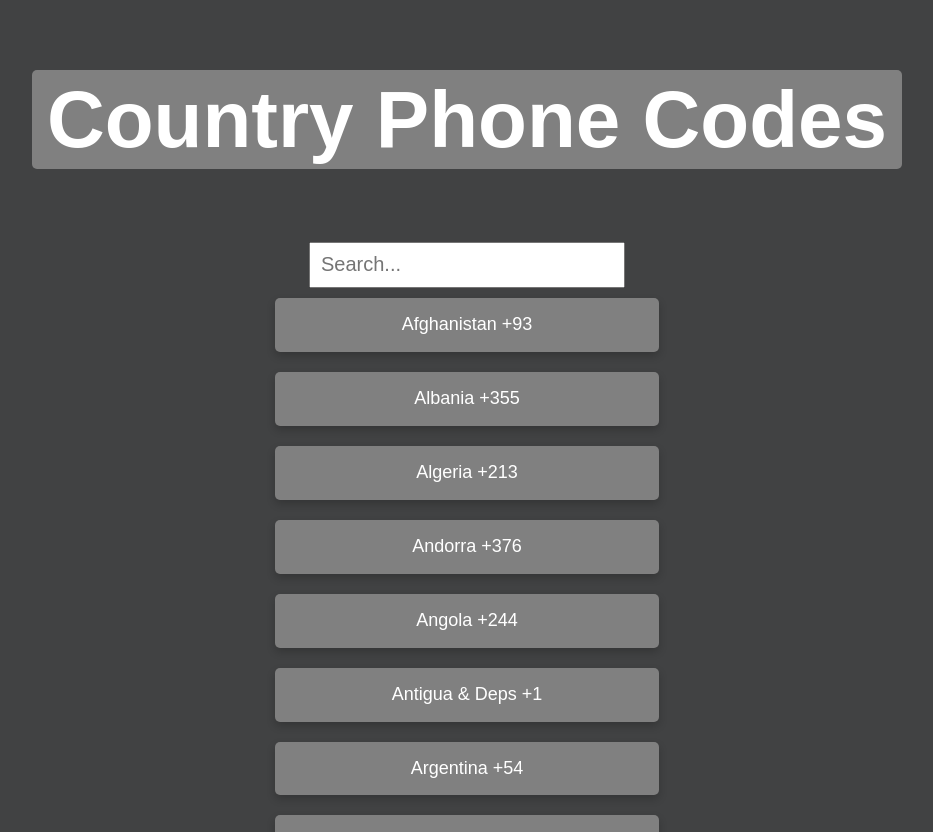
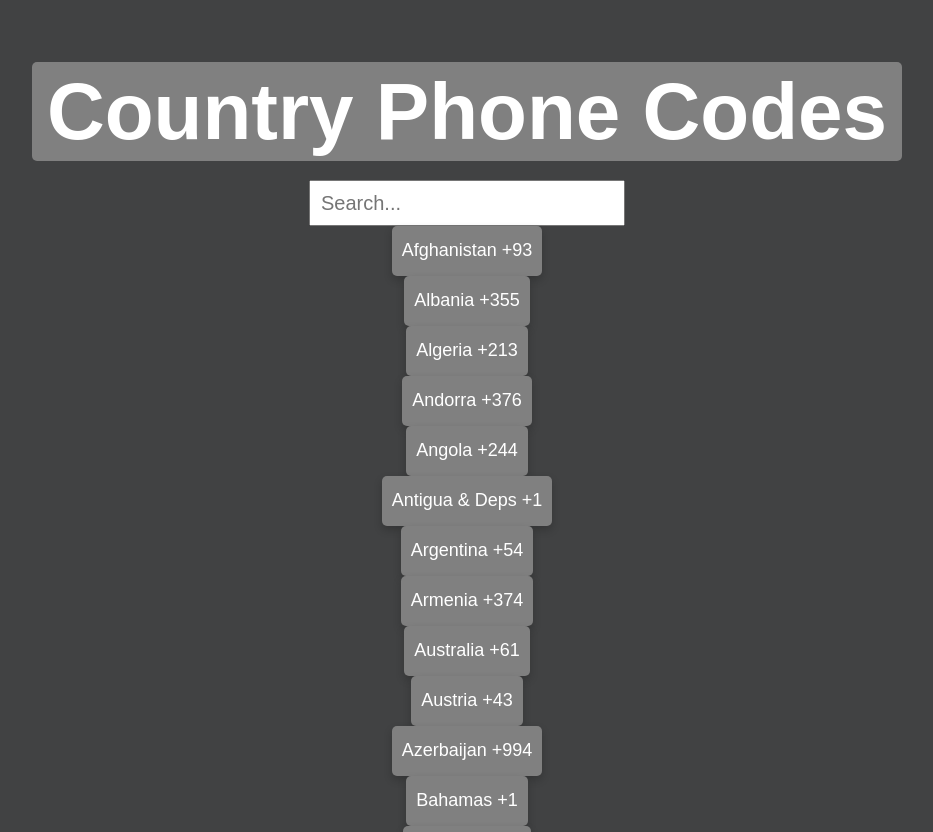
Before and after one commit to donomcc/countryCodeSearch, a React (Create React App) app: page / in a window 1280 px wide. Shown: the top 832 px of the page, without its empty margins (173-1106 px from the left). Built offline with nearby package versions, Linux system fonts and the light colour scheme.

Commit message:
Added Reset.css

```diff
--- a/public/index.html
+++ b/public/index.html
@@ -6,6 +6,7 @@
       href="https://fonts.googleapis.com/css?family=Montserrat&display=swap"
       rel="stylesheet"
     />
+    <link rel="stylesheet" href="reset.css" />
     <link rel="stylesheet" href="styles.css" />
   </head>
 
--- /dev/null
+++ b/public/reset.css
@@ -0,0 +1,48 @@
+/* http://meyerweb.com/eric/tools/css/reset/
+   v2.0 | 20110126
+   License: none (public domain)
+*/
+
+html, body, div, span, applet, object, iframe,
+h1, h2, h3, h4, h5, h6, p, blockquote, pre,
+a, abbr, acronym, address, big, cite, code,
+del, dfn, em, img, ins, kbd, q, s, samp,
+small, strike, strong, sub, sup, tt, var,
+b, u, i, center,
+dl, dt, dd, ol, ul, li,
+fieldset, form, label, legend,
+table, caption, tbody, tfoot, thead, tr, th, td,
+article, aside, canvas, details, embed,
+figure, figcaption, footer, header, hgroup,
+menu, nav, output, ruby, section, summary,
+time, mark, audio, video {
+	margin: 0;
+	padding: 0;
+	border: 0;
+	font-size: 100%;
+	font: inherit;
+	vertical-align: baseline;
+}
+/* HTML5 display-role reset for older browsers */
+article, aside, details, figcaption, figure,
+footer, header, hgroup, menu, nav, section {
+	display: block;
+}
+body {
+	line-height: 1;
+}
+ol, ul {
+	list-style: none;
+}
+blockquote, q {
+	quotes: none;
+}
+blockquote:before, blockquote:after,
+q:before, q:after {
+	content: '';
+	content: none;
+}
+table {
+	border-collapse: collapse;
+	border-spacing: 0;
+}
--- a/src/components/App.jsx
+++ b/src/components/App.jsx
@@ -1,20 +1,10 @@
 import React from "react";
 import { useState } from "react";
-import Entry from "./Entry";
 import countryCodes from "../countryCodes"
-import SearchBar from "./SearchBar";
 import "./App.css"
 
 
 
-function createCard(countryEntry) {
-    return (
-        <Entry country={countryEntry.country}
-        phoneCode={countryEntry.phone_code}
-        key={countryEntry.id}
-        />
-    )
-}
 
 function App() {
     const [searchTerm, setSearchTerm] = useState('')
@@ -33,13 +23,6 @@
                 }
             }).map((val, key)=> {
                 return (
-                    // <div class="card">
-                    // <img src="img_avatar.png" alt="Avatar" style="width:100%">
-                    // <div class="container">
-                    //   <h4><b>John Doe</b></h4>
-                    //   <p>Architect & Engineer</p>
-                    // </div>
-                //   </div>
                 <div className="card">
                 <div className="container">
                 <p>{val.country} {val.phone_code}</p>
```
Also changed, not shown: package.json (+9 -5 lines), 1 other file (tests, documents, lock files or other folders).
